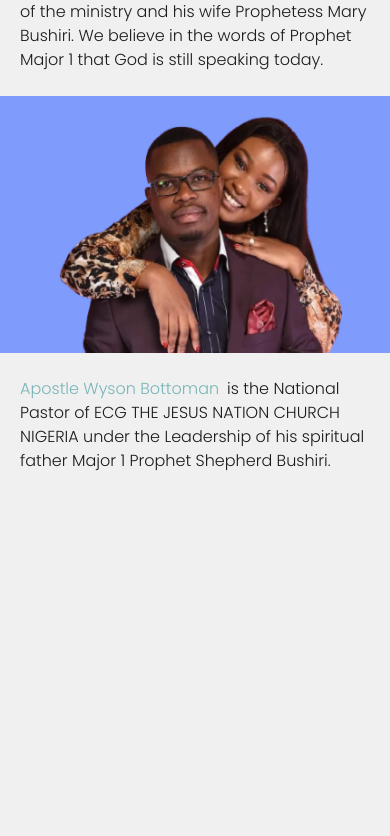
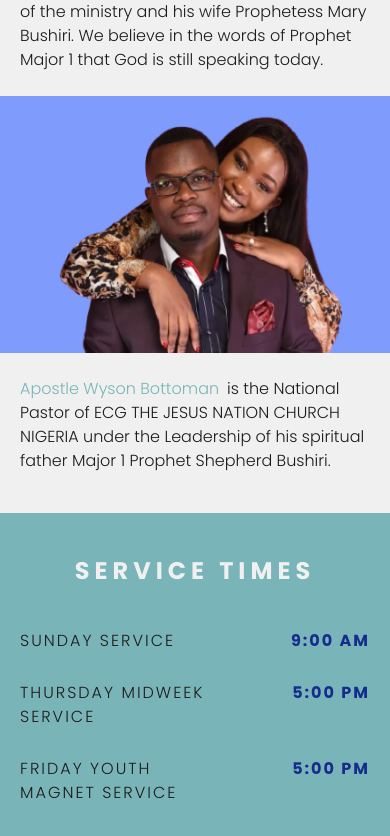
Before and after one commit to cindyeke/ecg-nigeria, a Next.js app: page / in a window 390 px wide. Shown: the part 1319-2155 px from the top of the page. Before the commit the page ends 1792 px from the top, so only its background shows below. Built offline with nearby package versions, Linux system fonts and the light colour scheme.

Commit message:
created homepage service times

```diff
--- a/src/app/page.js
+++ b/src/app/page.js
@@ -5,6 +5,7 @@ import MobileFirstPage from '@components/pages/MobileFirstPage/MobileFirstPage'
 import Navigation from '@components/organisms/Navigation/Navigation'
 import HomeHeader from '@components/organisms/HomeHeader/HomeHeader'
 import HomeAboutUs from '@components/organisms/HomeAboutUs/HomeAboutUs'
+import ServiceTimes from '@components/organisms/ServiceTimes/ServiceTimes'
 
 export default function Home() {
     const [showNav, setShowNav] = useState(false)
@@ -33,6 +34,7 @@ export default function Home() {
                 <Navigation isVisible={showNav} />
                 <HomeHeader className="!hidden md:!flex" />
                 <HomeAboutUs />
+                <ServiceTimes />
             </div>
         </div>
     )
--- a/src/components/organisms/HomeAboutUs/HomeAboutUs.js
+++ b/src/components/organisms/HomeAboutUs/HomeAboutUs.js
@@ -8,7 +8,7 @@ const firstImageStyle =
     'md:w-[350px] md:h-[350px] md:-left-7 md:bottom-0 lg:w-[500px] lg:h-[500px] lg:-left-20 xl:left-0'
 
 const secondImageStyle =
-    'md:w-[350px] md:h-[350px] md:-right-[45px] md:-bottom-[60px] lg:w-[500px] lg:h-[500px] lg:-right-[60px] xl:right-0 2xl:right-[40px]'
+    'md:w-[350px] md:h-[350px] md:-right-[45px] md:-bottom-[85px] lg:w-[500px] lg:h-[500px] lg:-right-[60px] xl:right-0 2xl:right-[40px] z-10'
 
 const HomeAboutUs = () => {
     return (
--- a/src/components/organisms/HomeAboutUs/HomeAboutUs.module.css
+++ b/src/components/organisms/HomeAboutUs/HomeAboutUs.module.css
@@ -8,7 +8,7 @@
 .ecg-text {
     @apply text-teal-300 mr-2 md:text-blue-600;
     @apply md:font-semibold md:text-2xl;
-    @apply lg:text-[30px];
+    @apply lg:text-3xl;
 }
 
 .second-section {
@@ -29,11 +29,7 @@
 }
 
 .second-description {
-    @apply text-gray-900 font-light my-6 mx-5;
-    @apply md:w-3/5 md:mx-0;
+    @apply text-gray-900 font-light my-6 mx-5 mb-10;
+    @apply md:w-3/5 md:mx-0 md:mb-0;
     @apply lg:w-[53%] lg:mt-14;
 }
-
-@media screen and (min-height: 1280px) and (max-width: 1280px) {
-
-}
--- a/tailwind.config.js
+++ b/tailwind.config.js
@@ -29,7 +29,7 @@ module.exports = {
             lg: '16px',
             xl: '20px',
             '2xl': '24px',
-            '3xl': '32px',
+            '3xl': '30px',
         },
         colors: {
             white: '#FFFFFF',
```
